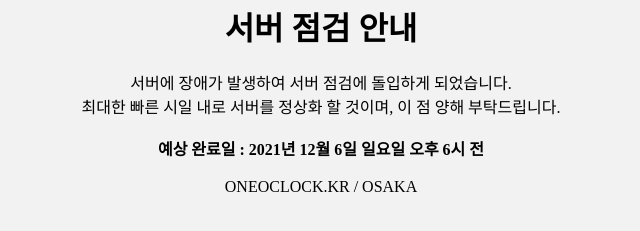
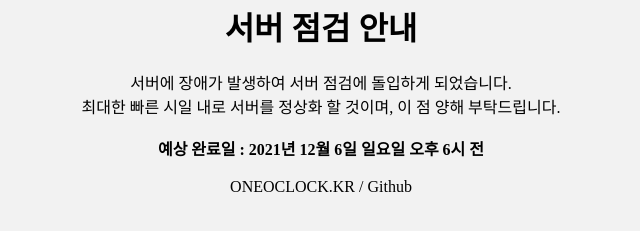
Before and after one commit to oneoclock18/servernotice, a plain HTML site: page index.html in a window 1280 px wide. Shown: the part 165-396 px from the top of the page, 319-959 px from the left. Drawn offline with Linux system fonts and the light colour scheme; a web font is replaced by a local one.

Commit message:
Update index.html

```diff
--- a/index.html
+++ b/index.html
@@ -43,7 +43,7 @@
         <p>서버에 장애가 발생하여 서버 점검에 돌입하게 되었습니다. <br>
         최대한 빠른 시일 내로 서버를 정상화 할 것이며, 이 점 양해 부탁드립니다. <br><br>
     <b>예상 완료일 : 2021년 12월 6일 일요일 오후 6시 전</b><br><br>
-ONEOCLOCK.KR / OSAKA</p>
+ONEOCLOCK.KR / Github</p>
     </center>
 </body>
 </html>
```
